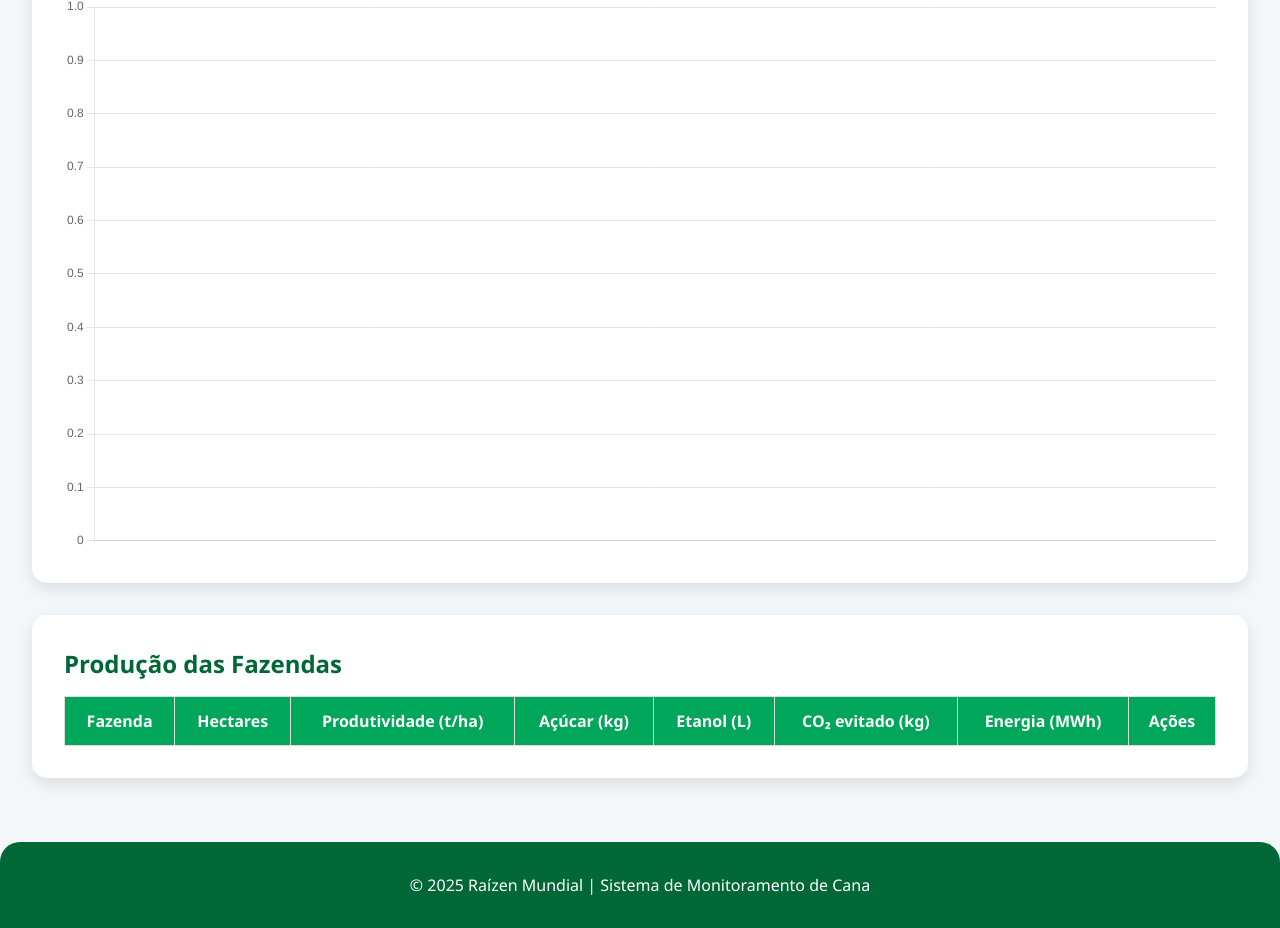
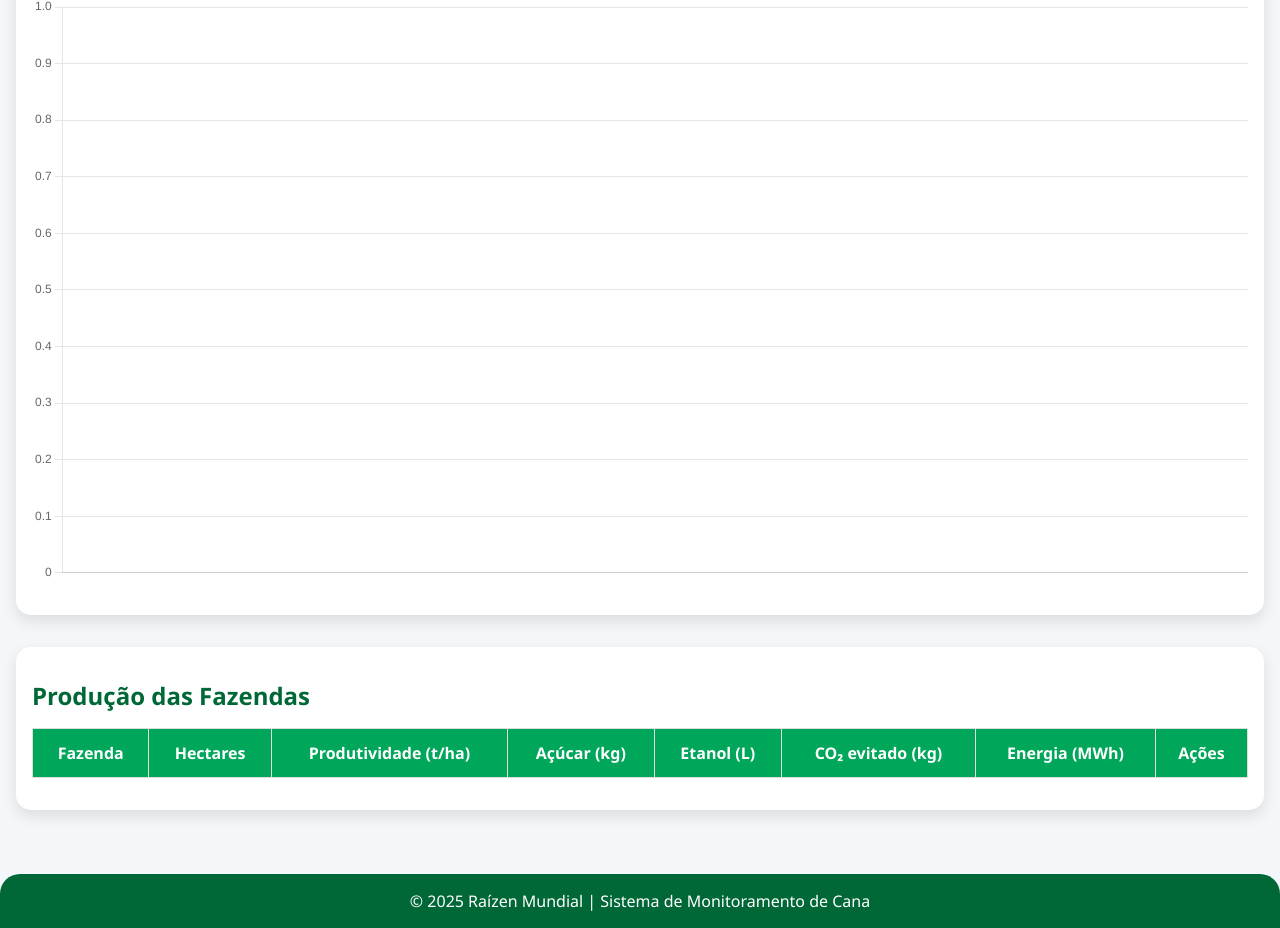
Before and after one commit to fiordelice/mundialRaizen, a plain HTML site: page index.html in a window 1280 px wide. Shown: the part 1042-1970 px from the top of the page. Drawn offline with nearby package versions, Linux system fonts and the light colour scheme.

Commit message:
Update style.css

```diff
--- a/style.css
+++ b/style.css
@@ -13,7 +13,7 @@ body {
 header {
   background: linear-gradient(90deg, #006837, #00a65a);
   color: white;
-  padding: 2rem;
+  padding: 2rem 1rem;
   text-align: center;
   border-radius: 0 0 20px 20px;
 }
@@ -24,14 +24,14 @@ header h1 {
 }
 
 main {
-  padding: 2rem;
+  padding: 2rem 1rem;
   display: grid;
   gap: 2rem;
 }
 
 .card {
   background: white;
-  padding: 2rem;
+  padding: 2rem 1rem;
   border-radius: 15px;
   box-shadow: 0 6px 15px rgba(0, 0, 0, 0.1);
 }
@@ -123,7 +123,7 @@ tr:nth-child(even) {
 
 footer {
   text-align: center;
-  padding: 2rem;
+  padding: 1rem;
   background: #006837;
   color: white;
   margin-top: 2rem;
```
